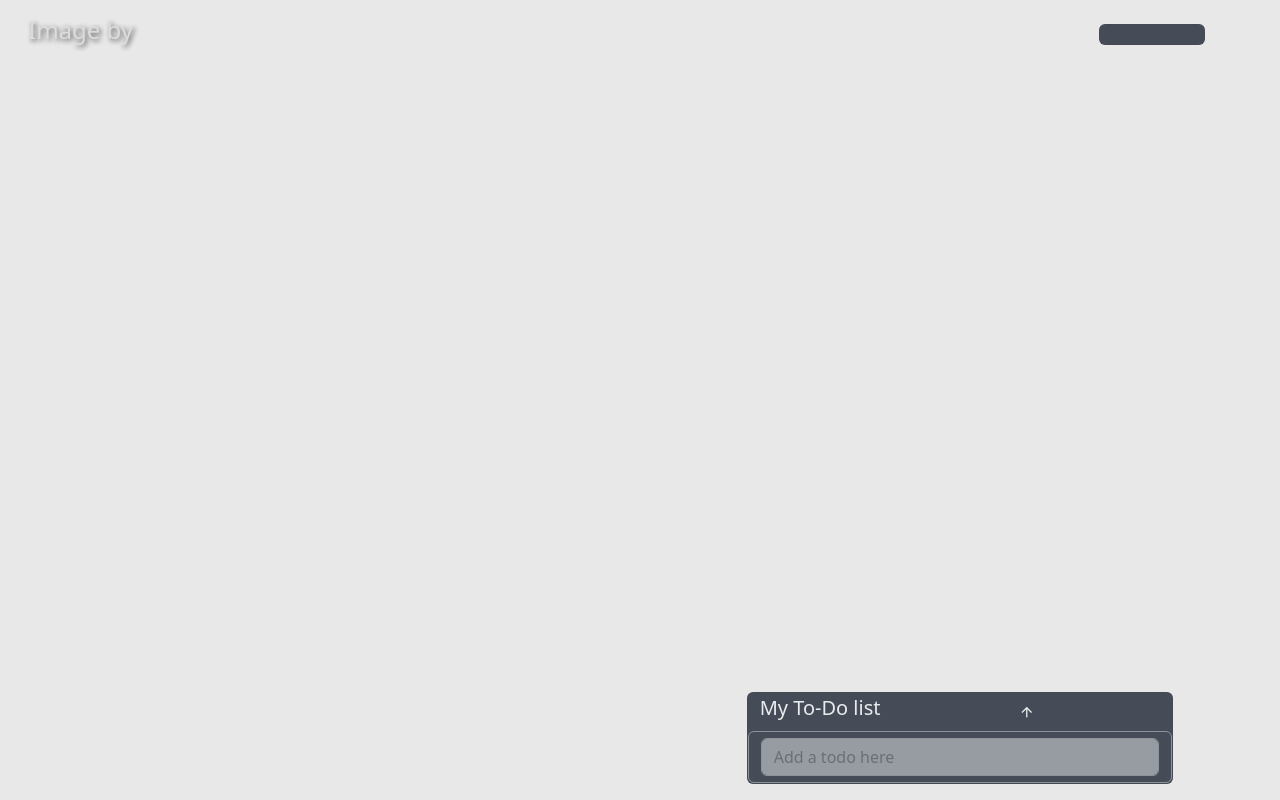
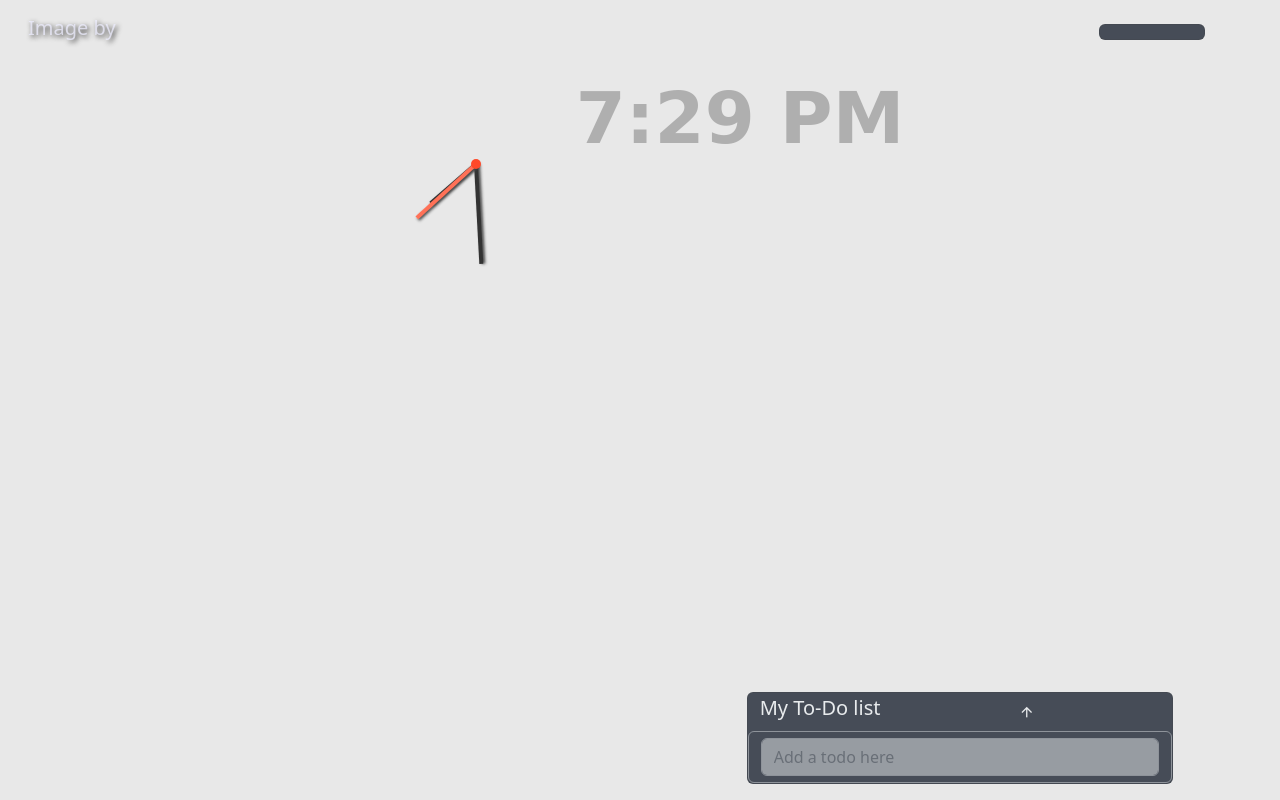
Before and after one commit to calvinthurst/todo-list, a website with bundled scripts: page index.html in a window 1280 px wide. Built offline with nearby package versions, Linux system fonts and the light colour scheme; no server answers; a script that the page names is missing; a web font is replaced by a local one.

Commit message:
saved clock

```diff
--- a/app/Controllers/TodoController.js
+++ b/app/Controllers/TodoController.js
@@ -14,7 +14,7 @@ function _drawTodos() {
 function _drawTotal() {
   let todo = appState.todos
   let completedTodo = todo.filter(t => t.completed == true)
-  setText('todo-count', `${completedTodo.length}/${todo.length}`)
+  setText('todo-count', `Completed ${completedTodo.length}/${todo.length}`)
 }
 
 
--- /dev/null
+++ b/assets/style/clock.css
@@ -0,0 +1,65 @@
+.clock {
+  position: relative;
+  width: 200px;
+  height: 200px;
+  background-color: rgba(255, 255, 255, 0);
+}
+
+.font-rubik {
+  font-family: 'Rubik Microbe', cursive;
+}
+
+.needle {
+  background-color: rgb(51, 51, 51);
+  position: absolute;
+  top: 50%;
+  left: 50%;
+  height: 30%;
+  width: 4px;
+  box-shadow: -2px 0px 3px #474747;
+  transform-origin: bottom center;
+  transition: all .2s ease-in;
+}
+
+.time {
+  color: #9d9d9dc2;
+  font-size: 72px;
+  font-weight: 600;
+}
+
+.needle.hour {
+  transform: translate(-50%, -100%) rotate(0deg);
+}
+
+.needle.minute {
+  transform: translate(-50%, -100%) rotate(0deg);
+  height: 100px;
+}
+
+.needle.second {
+  transform: translate(-50%, -100%) rotate(0deg);
+  height: 80px;
+  background-color: rgb(255, 113, 87);
+}
+
+.center-point {
+  background-color: rgb(255, 73, 41);
+  width: 10px;
+  height: 10px;
+  position: absolute;
+  top: 50%;
+  left: 50%;
+  transform: translate(-50%, -50%);
+  border-radius: 50%;
+}
+
+.center-point:after {
+  background-color: rgb(39, 39, 39);
+  width: 5px;
+  height: 5px;
+  position: absolute;
+  top: 50%;
+  left: 50%;
+  transform: translate(-50%, -50%);
+  border-radius: 50%;
+}
--- a/assets/style/style.css
+++ b/assets/style/style.css
@@ -8,9 +8,9 @@ body {
 }
 
 .quote-shadow {
-  color: #dadada;
+  color: #ededffbd;
   text-shadow: 2px 2px 5px #313030;
-  opacity: 80%;
+
 }
 
 .weather {
@@ -22,14 +22,8 @@ body {
   user-select: none;
 }
 
-.clock {
-  font-size: 11vh;
-  font-weight: 700;
-  align-items: center;
-  opacity: 80%;
-}
-
 .quote-author {
+  color: #ededffbd;
   visibility: hidden;
   opacity: 0;
   transition: .5s ease-in-out;
--- a/index.html
+++ b/index.html
@@ -11,8 +11,12 @@
     integrity="sha512-fXnjLwoVZ01NUqS/7G5kAnhXNXat6v7e3M9PhoMHOTARUMCaf5qNO84r5x9AFf5HDzm3rEZD8sb/n6dZ19SzFA=="
     crossorigin="anonymous" referrerpolicy="no-referrer" />
   <link rel="stylesheet" href="assets/style/main.css">
+  <link rel="stylesheet" href="assets/style/clock.css">
   <link rel="stylesheet" href="assets/style/style.css">
   <link rel="stylesheet" href="//cdn.materialdesignicons.com/5.4.55/css/materialdesignicons.min.css">
+  <link rel="preconnect" href="https://fonts.googleapis.com">
+  <link rel="preconnect" href="https://fonts.gstatic.com" crossorigin>
+  <link href="https://fonts.googleapis.com/css2?family=Rubik+Microbe&display=swap" rel="stylesheet">
   <title>todo-list</title>
 </head>
 
@@ -20,8 +24,9 @@
   <header>
     <section class="row m-0">
       <div class="col-2 m-3 quote-shadow">
-        <h4>Image by</h4>
-        <h4 id="image-by"></h4>
+        <h5>Image by</h5>
+        <h5 id="image-by">
+        </h5>
       </div>
       <div class="col-1 offset-8 card rounded text-light bg-dark opacity-75 my-4 d-flex head-corner text-center"
         id="weather-info">
@@ -31,10 +36,16 @@
       </div>
     </section>
   </header>
-  <main class="row align-items-center m-0">
-    <section class="row m-0 justify-content-center">
-      <div class="col-6 ">
-        <h1 class="text-center quote-shadow clock" id="clock"></h1>
+  <main>
+    <section class="d-flex align-items-center m-0 justify-content-center align-items-center">
+      <div class="d-flex ">
+        <section class="clock d-flex justify-content-between ">
+          <div class="needle hour"></div>
+          <div class="needle minute"></div>
+          <div class="needle second"></div>
+          <div class="center-point"></div>
+        </section>
+        <div class="time font-rubik"></div>
       </div>
     </section>
   </main>
```
